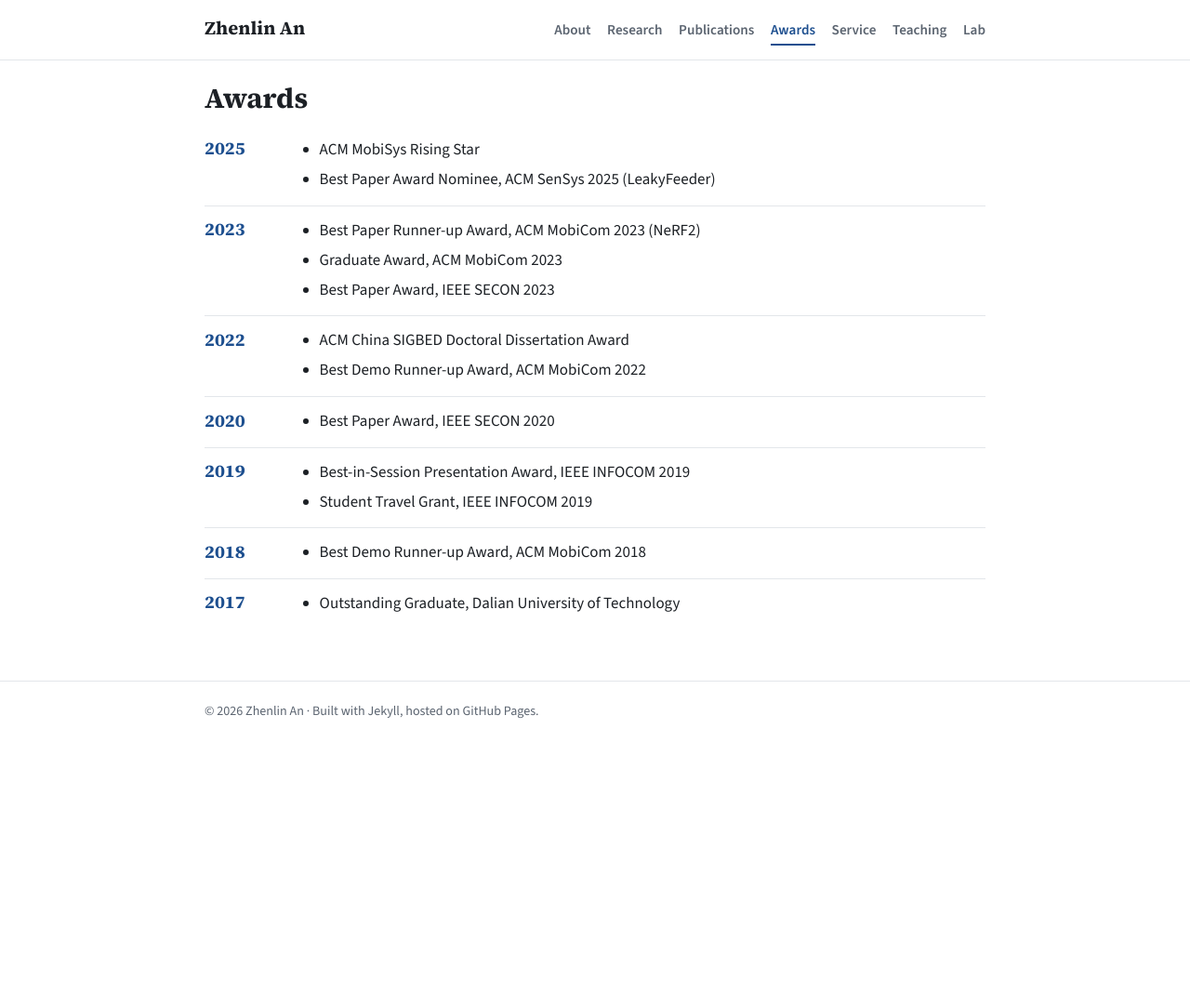
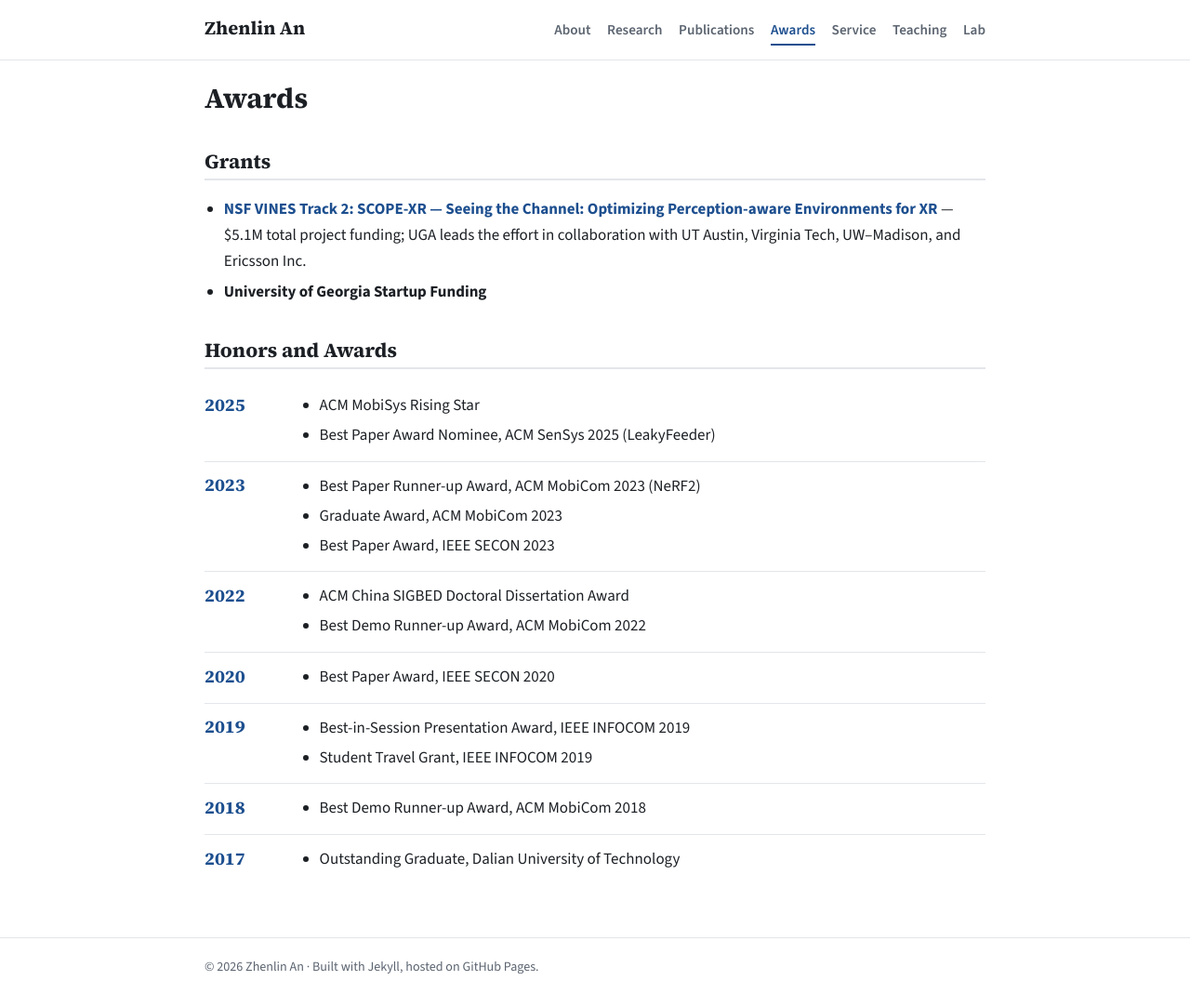
Before and after one commit to Anplus/anplus.github.io, a Jekyll site: the page built from awards.md, in a window 1280 px wide and 1083 px high. Shown: the whole window at 93% size. Built offline with Jekyll 4.4.1, drawn with Linux system fonts in a browser that asks for light colours.

Commit message:
Add grants section to awards page

```diff
--- a/awards.md
+++ b/awards.md
@@ -4,6 +4,13 @@ permalink: /awards/
 ---
 
 # Awards
+
+## Grants
+
+- [**NSF VINES Track 2: SCOPE-XR — Seeing the Channel: Optimizing Perception-aware Environments for XR**](https://www.nsf.gov/awardsearch/show-award?AWD_ID=2554332) — $5.1M total project funding; UGA leads the effort in collaboration with UT Austin, Virginia Tech, UW–Madison, and Ericsson Inc.
+- **University of Georgia Startup Funding**
+
+## Honors and Awards
 
 {% for block in site.data.awards %}
 <div class="year-block">
```
